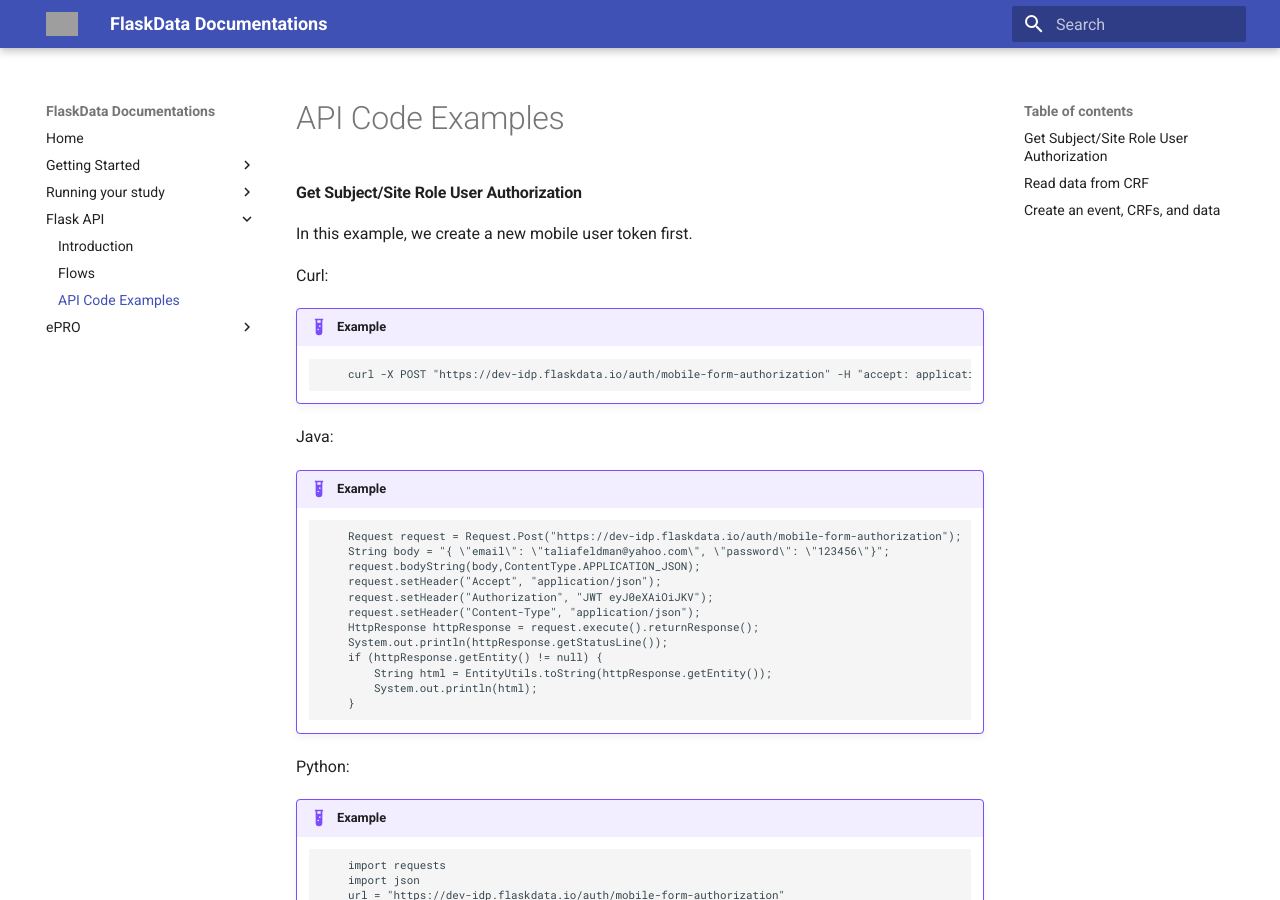
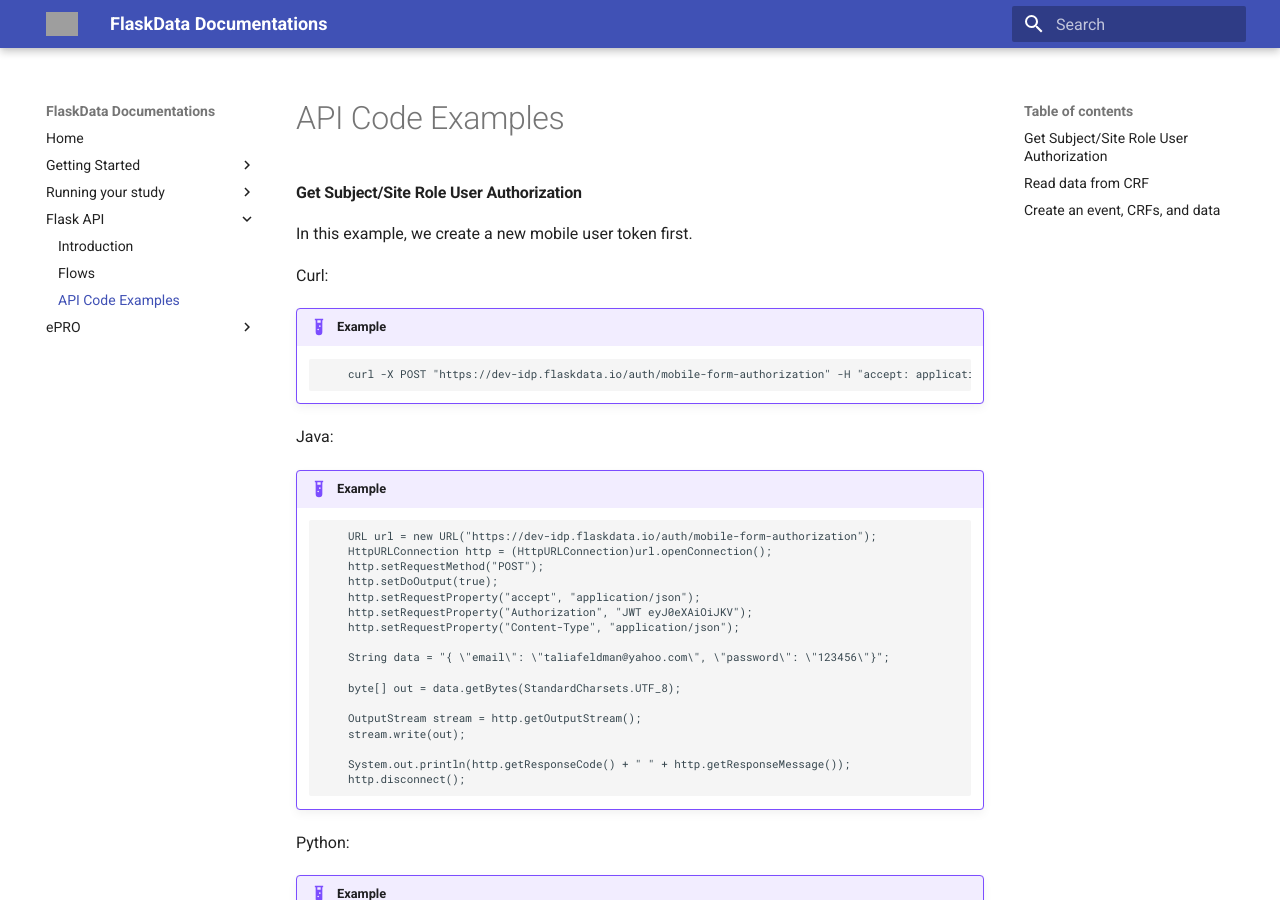
Before and after one commit to onlyjazz/flask-docs, an MkDocs documentation site: the page built from docs/api_code_examples.md, in a window 1280 px wide and 900 px high. Built offline with MkDocs 1.6.1 and Material for MkDocs 9.7.7, drawn with Linux system fonts in a browser that asks for light colours; grey boxes are pictures that could not be loaded.

Commit message:
new video tutorials-send event

````diff
--- a/docs/api_code_examples.md
+++ b/docs/api_code_examples.md
@@ -12,18 +12,24 @@
 Java:
 !!!example
     ```
-        Request request = Request.Post("https://dev-idp.flaskdata.io/auth/mobile-form-authorization");
-        String body = "{ \"email\": \"taliafeldman@yahoo.com\", \"password\": \"123456\"}";
-        request.bodyString(body,ContentType.APPLICATION_JSON);
-        request.setHeader("Accept", "application/json");
-        request.setHeader("Authorization", "JWT eyJ0eXAiOiJKV");
-        request.setHeader("Content-Type", "application/json");
-        HttpResponse httpResponse = request.execute().returnResponse();
-        System.out.println(httpResponse.getStatusLine());
-        if (httpResponse.getEntity() != null) {
-            String html = EntityUtils.toString(httpResponse.getEntity());
-            System.out.println(html);
-        }
+        URL url = new URL("https://dev-idp.flaskdata.io/auth/mobile-form-authorization");
+        HttpURLConnection http = (HttpURLConnection)url.openConnection();
+        http.setRequestMethod("POST");
+        http.setDoOutput(true);
+        http.setRequestProperty("accept", "application/json");
+        http.setRequestProperty("Authorization", "JWT eyJ0eXAiOiJKV");
+        http.setRequestProperty("Content-Type", "application/json");
+
+        String data = "{ \"email\": \"taliafeldman@yahoo.com\", \"password\": \"123456\"}";
+
+        byte[] out = data.getBytes(StandardCharsets.UTF_8);
+
+        OutputStream stream = http.getOutputStream();
+        stream.write(out);
+
+        System.out.println(http.getResponseCode() + " " + http.getResponseMessage());
+        http.disconnect();
+
     ```
 
 Python:
````
Also changed, not shown: docs/manage_data.md (+4 -0 lines).
